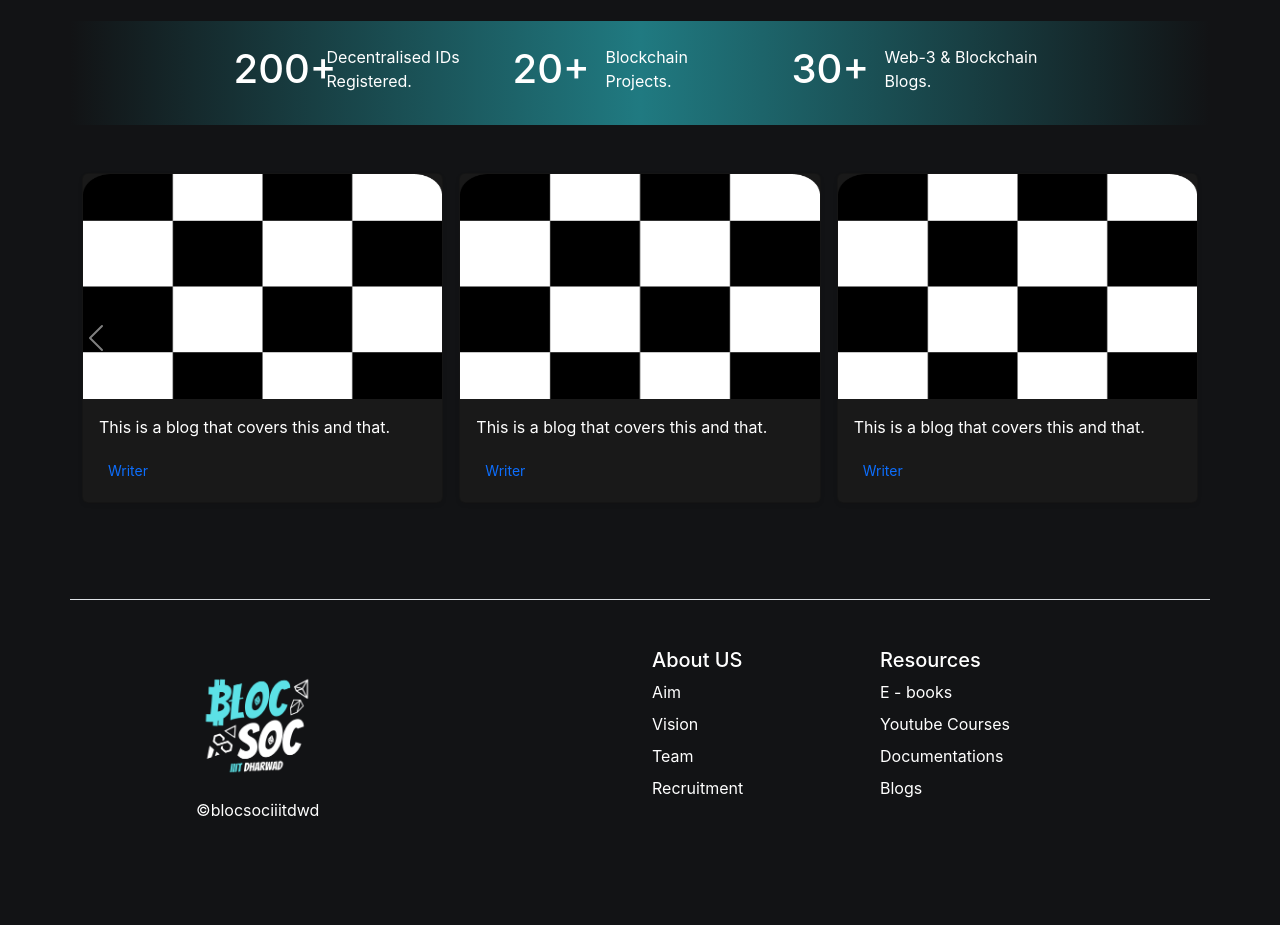
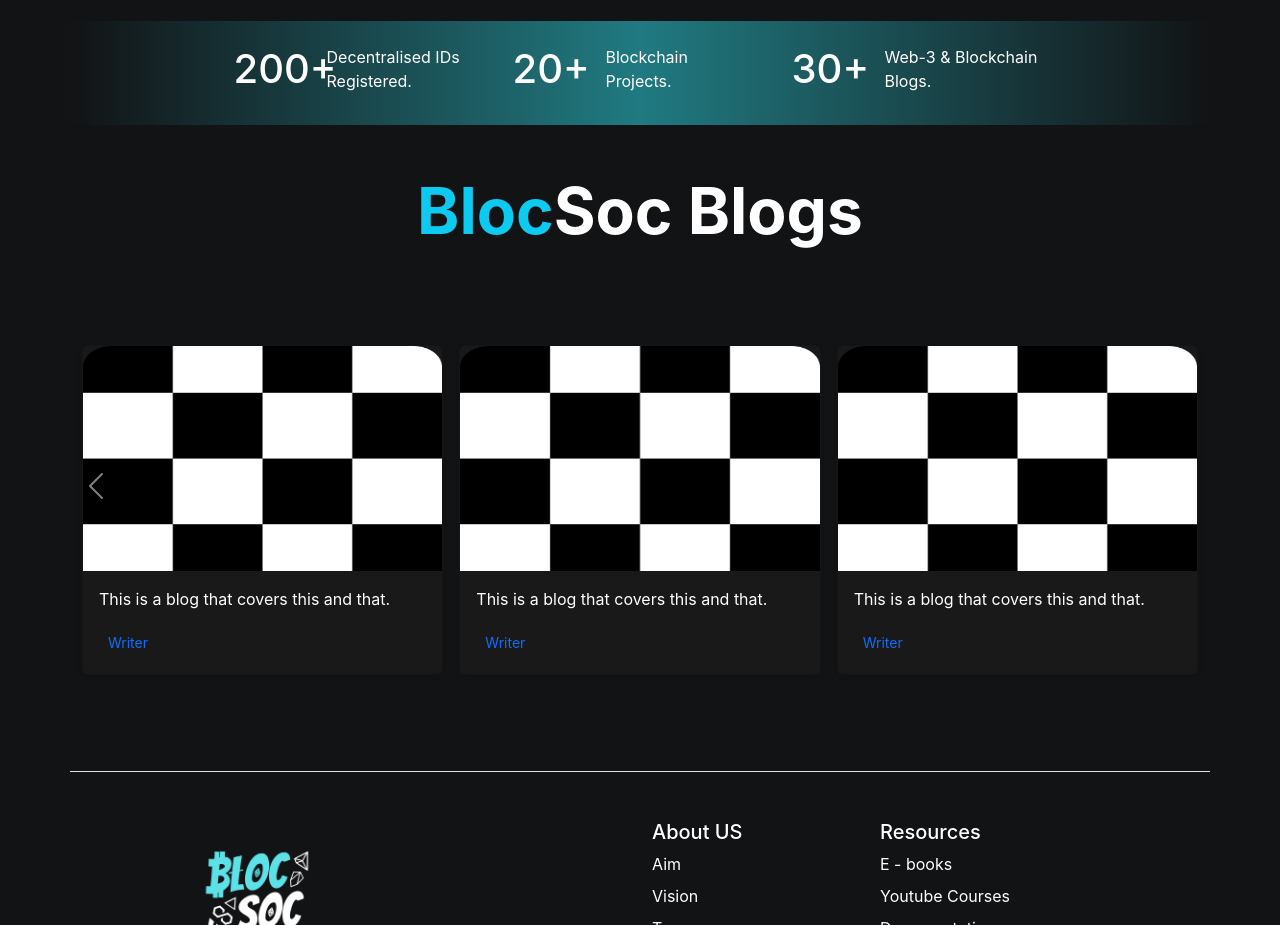
Before and after one commit to Krishna-jaiswal-24/Club-BlocSoc-Webiste, a React (Create React App) app: page / in a window 1280 px wide. Shown: the part 840-1765 px from the top of the page. Built offline with nearby package versions, Linux system fonts and the light colour scheme.

Commit message:
blogs heading

```diff
--- a/src/Pgaes/Blogs Page/Blog.jsx
+++ b/src/Pgaes/Blogs Page/Blog.jsx
@@ -11,7 +11,6 @@
                         <p class="card-text text-white">This is a blog that covers this and that.</p>
                         <div class="d-flex justify-content-between align-items-center">
                             <div class="btn-group">
-                                {/* <button type="button" class="btn btn-sm btn-outline-secondary">View</button> */}
                                 <button type="button" class="btn btn-sm text-primary">Writer</button>
                             </div>
                         </div>
--- a/src/Pgaes/Blogs Page/Blogs.jsx
+++ b/src/Pgaes/Blogs Page/Blogs.jsx
@@ -3,12 +3,13 @@
 const Blogs = () => {
     return (
         <div>
+            <div className='display-3 text-white text-center pt-5 fw-bold'><span className='text-info'>Bloc</span>Soc Blogs</div>
 
             <div id="carouselExampleAutoplaying" class="carousel slide" data-bs-ride="carousel">
                 <div class="carousel-inner">
                     <div class="carousel-item active">
                         <div class="album py-5">
-                            <div class="container">
+                            <div class="container pt-5">
 
                                 <div class="row row-cols-1 row-cols-sm-2 row-cols-md-3 g-3">
                                     <Blog />
```
